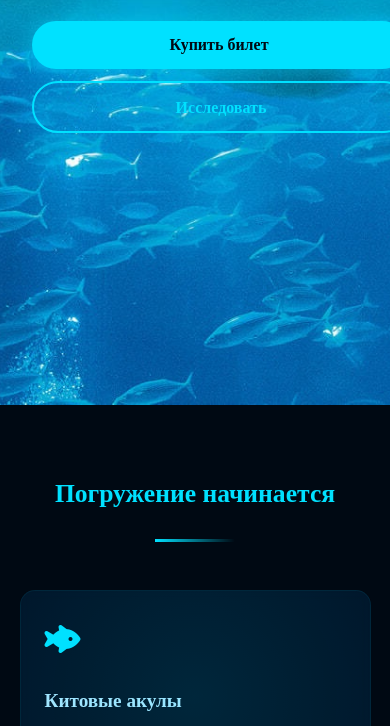
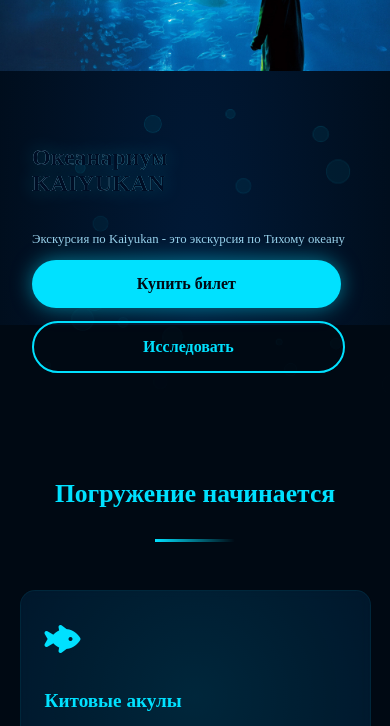
Before and after one commit to Shtrybil/motorina, a plain HTML site: page index.html in a window 390 px wide. Shown: the part 519-1245 px from the top of the page. Drawn offline with Linux system fonts and the light colour scheme; a web font is replaced by a local one.

Commit message:
Update index.html

```diff
--- a/index.html
+++ b/index.html
@@ -167,7 +167,8 @@
             background: linear-gradient(to right, var(--foam), var(--biolum));
             -webkit-background-clip: text;
             background-clip: text;
-            color: transparent;
+            color: #000E25;
+            font-weight: bold;
             line-height: 1.1;
             text-shadow: 0 0 20px rgba(0, 225, 255, 0.3);
         }
@@ -177,6 +178,7 @@
             max-width: 600px;
             margin-bottom: 2rem;
             color: rgba(168, 230, 255, 0.9);
+            margin-top: 2rem;
         }
 
         .hero-buttons {
@@ -572,13 +574,12 @@
             }
 
             .hero-title {
-                font-size: 2rem;
-                margin-bottom: 1rem;
+                font-size: 1.5rem;
             }
 
             .hero-subtitle {
-                font-size: 1rem;
-                margin-bottom: 1.5rem;
+                font-size: 0.8rem;
+                margin-bottom: 0.7rem;
             }
 
             .hero-buttons {
@@ -587,7 +588,7 @@
             }
 
             .deep-btn {
-                width: 100%;
+                width: 80%;
                 text-align: center;
             }
 
@@ -601,6 +602,7 @@
 
             .card-title {
                 font-size: 1.2rem;
+                color: var(--biolum)
             }
 
             .footer-container {
@@ -610,6 +612,11 @@
             .contact-info span {
                 font-size: 0.85rem;
             }
+
+            .deep-hero{background-size: contain;
+                align-items: flex-end;
+            }
+
         }
 
         @media (min-width: 769px) {
@@ -646,7 +653,7 @@
 
     <section class="deep-hero">
         <div class="hero-content">
-            <h1 class="hero-title">Тайны<br>глубин Осаки</h1>
+            <h1 class="hero-title">Океанариум<br>KAIYUKAN</h1>
             <p class="hero-subtitle">Экскурсия по Kaiyukan - это экскурсия по Тихому океану</p>
             <div class="hero-buttons">
                 <a href="tickets.html" class="deep-btn btn-primary">Купить билет</a>
```
